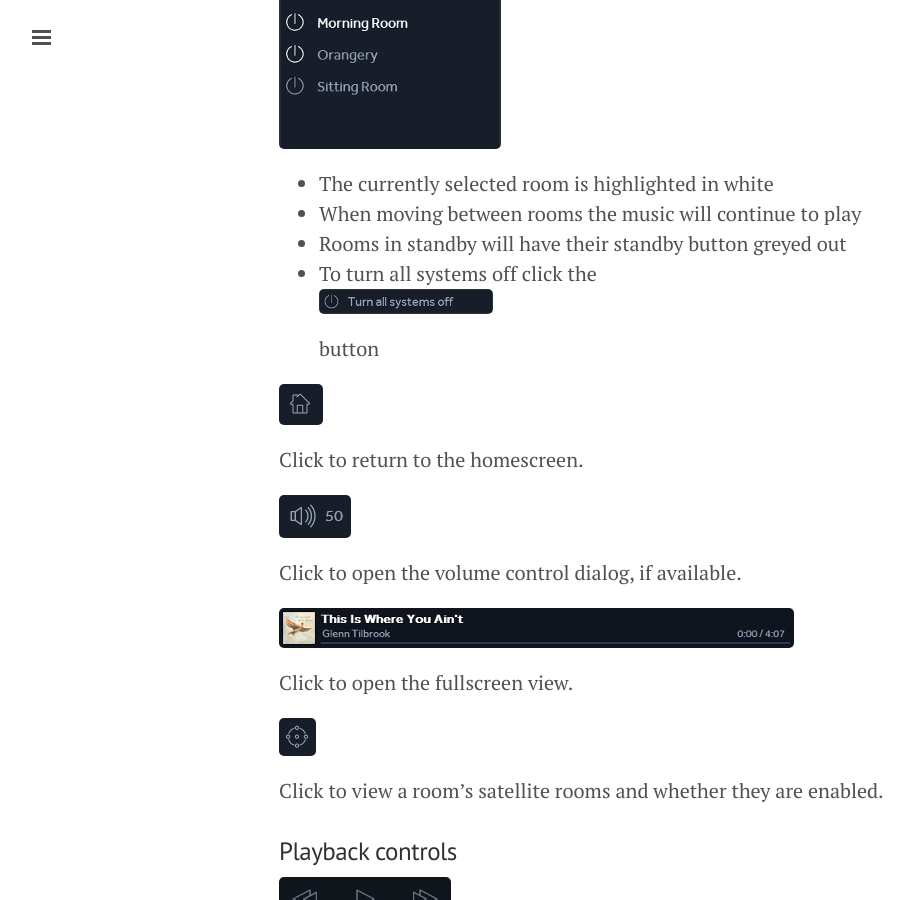
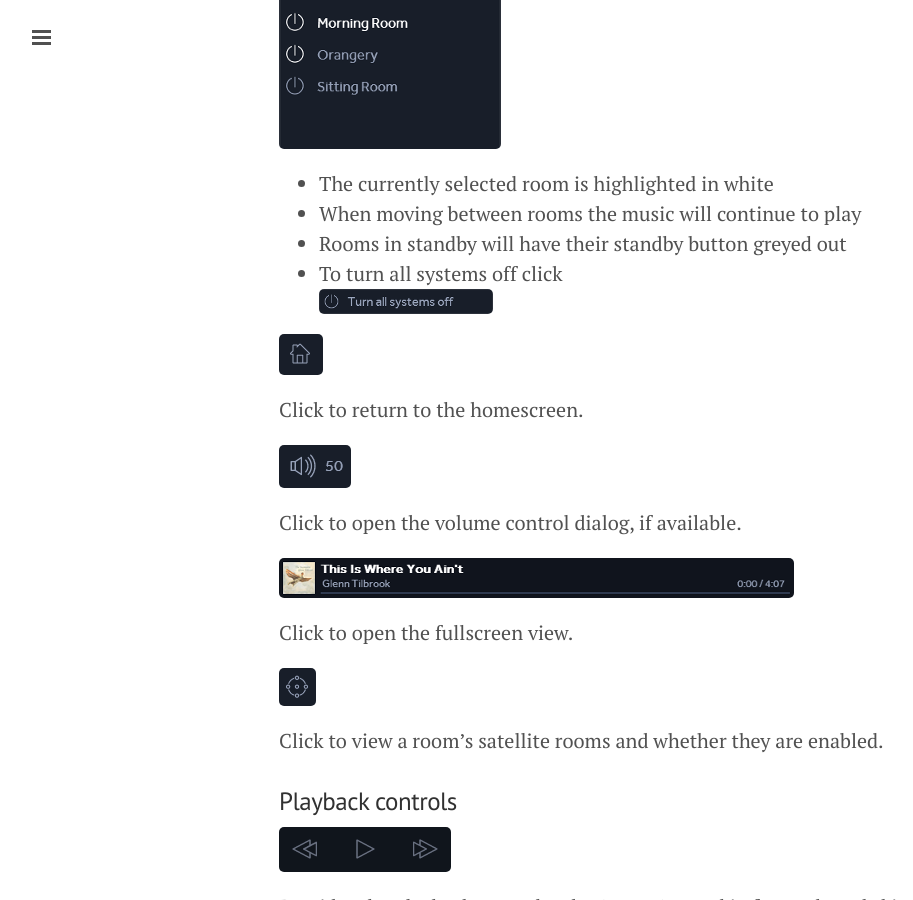
Before and after one commit to linn/kazoo.site, a Jekyll site: the page built from index.md, in a window 1280 px wide and 900 px high, scrolled down 1396 px. Shown: the whole window, without its empty margins (1-914 px from the left). Built offline with Jekyll 4.4.1, drawn with Linux system fonts in a browser that asks for light colours.

Commit message:
Update index.md

```diff
--- a/index.md
+++ b/index.md
@@ -33,7 +33,7 @@ Selects a room to play music in.
 * The currently selected room is highlighted in white
 * When moving between rooms the music will continue to play
 * Rooms in standby will have their standby button greyed out
-* To turn all systems off click the ![Turn all systems off](images/TurnAllSystemsOff.png) button
+* To turn all systems off click ![Turn all systems off](images/TurnAllSystemsOff.png)
 
 ![Home](images/Home.png)
 
```
